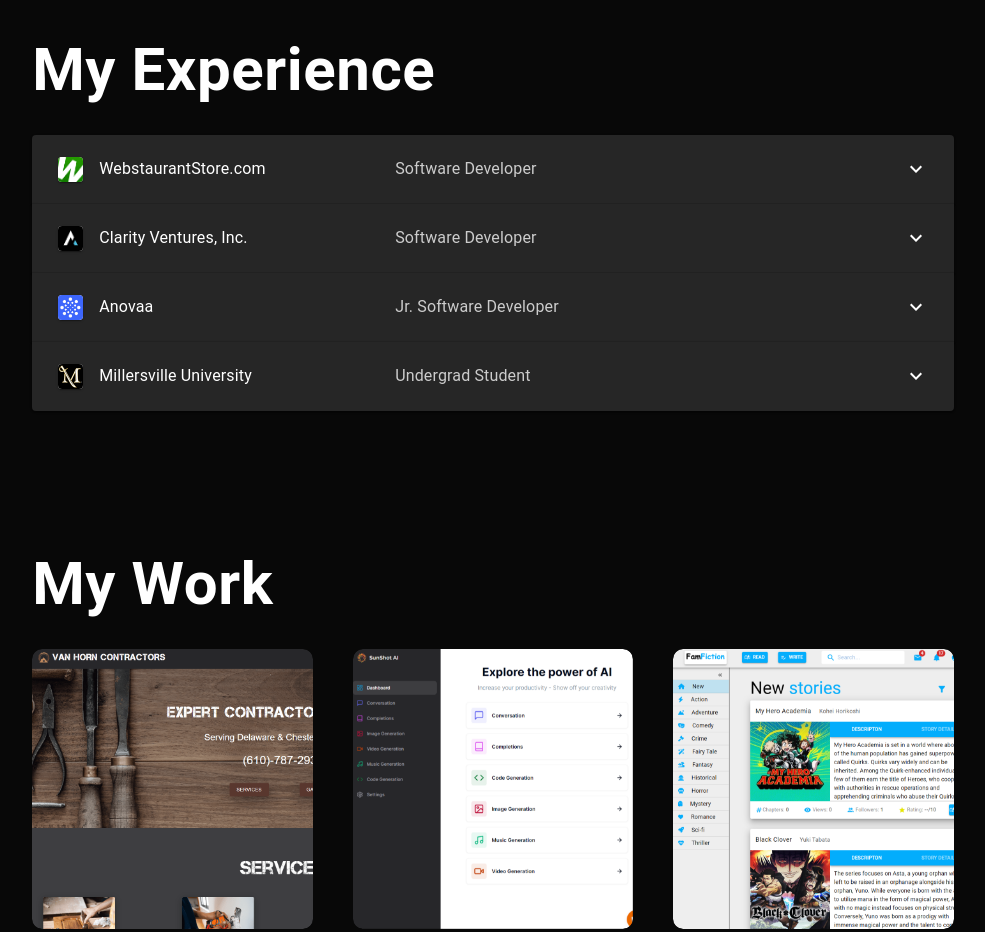
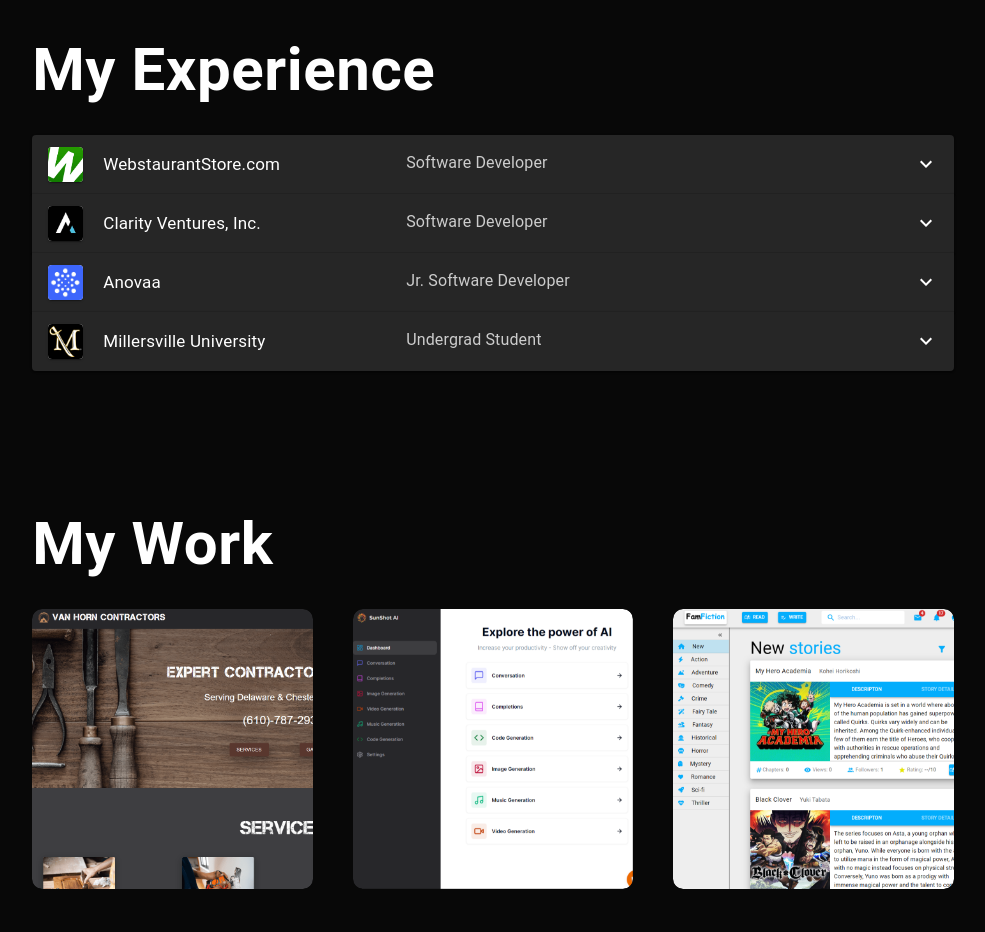
Before and after one commit to NickBull37/Nicks-Portfolio, a React (Create React App) app: page / in a window 1280 px wide. Shown: the part 2240-3172 px from the top of the page, without its empty margins (147-1132 px from the left). Built offline with nearby package versions, Linux system fonts and the light colour scheme.

Commit message:
Styling fixes

```diff
--- a/src/components/MobileNavbar.jsx
+++ b/src/components/MobileNavbar.jsx
@@ -12,11 +12,14 @@
     backgroundColor: '#080808',
 }));
 
-const LogoContainer = styled(Box)(() => ({
+const LogoContainer = styled(Box)(({ theme }) => ({
     display: 'flex',
     paddingRight: '0.5rem',
     paddingLeft: '0.5rem',
     paddingBottom: '0.125rem',
+    [theme.breakpoints.down('md')]: {
+        paddingBottom: '0', // for smaller screens
+    },
     alignItems: 'center',
     gap: 8,
 }));
--- a/src/components/WorkHistory.jsx
+++ b/src/components/WorkHistory.jsx
@@ -17,8 +17,41 @@
 const StyledAccordion = styled(Accordion)(() => ({
     color: '#fff',
     backgroundColor: '#262626',
-    padding: '10px'
+    // padding: '10px'
     // minHeight: '50px',
+}));
+
+const StyledAccordionActions = styled(AccordionActions)(() => ({
+    padding: '0 15px 15px 15px',
+}));
+
+const CompanyName = styled(Typography)(({ theme }) => ({
+    width: '35%',
+    flexShrink: 0,
+    marginLeft: '20px',
+    lineHeight: '2',
+    fontSize: '1.063rem',
+    [theme.breakpoints.down('md')]: {
+        width: '75%', // for smaller screens
+    },
+}));
+
+const JobTitle = styled(Typography)(({ theme }) => ({
+    color: '#cccccc',
+    lineHeight: '2',
+    display: 'block',
+    [theme.breakpoints.down('md')]: {
+        display: 'none', // for smaller screens
+    },
+}));
+
+const MillersvilleButton = styled(Button)(({ theme }) => ({
+    textTransform: 'none',
+    backgroundColor: '#b38f00',
+    marginLeft: '8px',
+    '&:hover': {
+        backgroundColor: '#806600',
+    },
 }));
 
 const WorkHistory = () => {
@@ -50,33 +83,22 @@
                             <Card>
                                 <CardMedia
                                     component="img"
-                                    height='25px'
+                                    height='35px'
                                     image={webstaurantLogo}
                                     alt="WebstaurantStore Logo"
                                 />
                             </Card>
-                            <Typography
-                                sx={{
-                                    width: { xs: '75%', md: '35%' },
-                                    flexShrink: 0,
-                                    ml: 2
-                                }}
-                            >
+                            <CompanyName>
                                 WebstaurantStore.com
-                            </Typography>
-                            <Typography
-                                sx={{
-                                    color: '#cccccc',
-                                    display: { xs: 'none', md: 'block' }
-                                }}
-                            >
+                            </CompanyName>
+                            <JobTitle>
                                 Software Developer
-                            </Typography>
+                            </JobTitle>
                         </AccordionSummary>
                         <AccordionDetails
                             className="border-acc-top"
                             sx={{
-                                pt: 4
+                                pt: 2.5
                             }}
                         >
                             <Typography mb={1}>
@@ -127,9 +149,9 @@
                                 <Typography><br /></Typography> */}
                             </Box>
                         </AccordionDetails>
-                        <AccordionActions>
+                        <StyledAccordionActions>
                             <Typography variant='body2'>
-                                Check out their link here
+                                Check them out here
                             </Typography>
                             <Button
                                 href='https://www.webstaurantstore.com/'
@@ -141,9 +163,9 @@
                                     ml: 1
                                 }}
                             >
-                                Webstaurant
+                                WebstaurantStore
                             </Button>
-                        </AccordionActions>
+                        </StyledAccordionActions>
                     </StyledAccordion>
 
                     <StyledAccordion>
@@ -159,33 +181,22 @@
                             <Card>
                                 <CardMedia
                                     component="img"
-                                    height='25px'
+                                    height='35px'
                                     image={clarityLogo}
                                     alt="Clarity Ventures Logo"
                                 />
                             </Card>
-                            <Typography
-                                sx={{
-                                    width: { xs: '75%', md: '35%' },
-                                    flexShrink: 0,
-                                    ml: 2
-                                }}
-                            >
+                            <CompanyName>
                                 Clarity Ventures, Inc.
-                            </Typography>
-                            <Typography
-                                sx={{
-                                    color: '#cccccc',
-                                    display: { xs: 'none', md: 'block' }
-                                }}
-                            >
+                            </CompanyName>
+                            <JobTitle>
                                 Software Developer
-                            </Typography>
+                            </JobTitle>
                         </AccordionSummary>
                         <AccordionDetails
                             className="border-acc-top"
                             sx={{
-                                pt: 4
+                                pt: 2.5
                             }}
                         >
                             <Typography mb={1}>
@@ -255,9 +266,9 @@
                                 <Typography><br /></Typography>
                             </Box>
                         </AccordionDetails>
-                        <AccordionActions>
+                        <StyledAccordionActions>
                             <Typography variant='body2'>
-                                Check out their link here
+                                Check them out here
                             </Typography>
                             <Button
                                 href='https://www.clarity-ventures.com/'
@@ -271,7 +282,7 @@
                             >
                                 Clarity Ventures
                             </Button>
-                        </AccordionActions>
+                        </StyledAccordionActions>
                     </StyledAccordion>
 
                     <StyledAccordion>
@@ -287,33 +298,22 @@
                             <Card>
                                 <CardMedia
                                     component="img"
-                                    height='25px'
+                                    height='35px'
                                     image={anovaaLogo}
                                     alt="Anovaa Logo"
                                 />
                             </Card>
-                            <Typography
-                                sx={{
-                                    width: { xs: '75%', md: '35%' },
-                                    flexShrink: 0,
-                                    ml: 2
-                                }}
-                            >
+                            <CompanyName>
                                 Anovaa
-                            </Typography>
-                            <Typography
-                                sx={{
-                                    color: '#cccccc',
-                                    display: { xs: 'none', md: 'block' }
-                                }}
-                            >
+                            </CompanyName>
+                            <JobTitle>
                                 Jr. Software Developer
-                            </Typography>
+                            </JobTitle>
                         </AccordionSummary>
                         <AccordionDetails
                             className="border-acc-top"
                             sx={{
-                                pt: 4
+                                pt: 2.5
                             }}
                         >
                             <Typography mb={1}>
@@ -373,9 +373,9 @@
                                 <Typography><br /></Typography>
                             </Box>
                         </AccordionDetails>
-                        <AccordionActions>
+                        <StyledAccordionActions>
                             <Typography variant='body2'>
-                                Check out their link here
+                                Check them out here
                             </Typography>
                             <Button
                                 href='https://www.anovaa.com/'
@@ -389,7 +389,7 @@
                             >
                                 Anovaa
                             </Button>
-                        </AccordionActions>
+                        </StyledAccordionActions>
                     </StyledAccordion>
 
                     <StyledAccordion>
@@ -405,33 +405,22 @@
                             <Card>
                                 <CardMedia
                                     component="img"
-                                    height='25px'
+                                    height='35px'
                                     image={millersvilleLogo}
                                     alt="Millersville University Logo"
                                 />
                             </Card>
-                            <Typography
-                                sx={{
-                                    width: { xs: '75%', md: '35%' },
-                                    flexShrink: 0,
-                                    ml: 2
-                                }}
-                            >
+                            <CompanyName>
                                 Millersville University
-                            </Typography>
-                            <Typography
-                                sx={{
-                                    color: '#cccccc',
-                                    display: { xs: 'none', md: 'block' }
-                                }}
-                            >
+                            </CompanyName>
+                            <JobTitle>
                                 Undergrad Student
-                            </Typography>
+                            </JobTitle>
                         </AccordionSummary>
                         <AccordionDetails
                             className="border-acc-top"
                             sx={{
-                                pt: 4
+                                pt: 2.5
                             }}
                         >
                             <Typography mb={1}>
@@ -477,24 +466,23 @@
                                 <Typography><br /></Typography>
                             </Box>
                         </AccordionDetails>
-                        <AccordionActions>
+                        <StyledAccordionActions>
                             <Typography variant='body2'>
-                                Check out their link here
+                                Check them out here
                             </Typography>
-                            <Button
+                            <MillersvilleButton
                                 href='https://www.millersville.edu/'
                                 target='_blank'
                                 variant="contained"
-                                color='warning'
-                                sx={{
-                                    textTransform: 'none',
-                                    backgroundColor: '#b3b300',
-                                    ml: 1
-                                }}
+                                // sx={{
+                                //     textTransform: 'none',
+                                //     backgroundColor: '#b3b300',
+                                //     ml: 1
+                                // }}
                             >
                                 Millersville
-                            </Button>
-                        </AccordionActions>
+                            </MillersvilleButton>
+                        </StyledAccordionActions>
                     </StyledAccordion>
 
                 </Box>
--- a/src/index.css
+++ b/src/index.css
@@ -365,8 +365,8 @@
 }
 
 .border-acc-top {
-    margin-top: 8px;
-    border-top: 1px solid #808080;
+    /* border-top: 1px solid #808080; */
+    border-top: 1px solid #000;
 }
 
 
```
